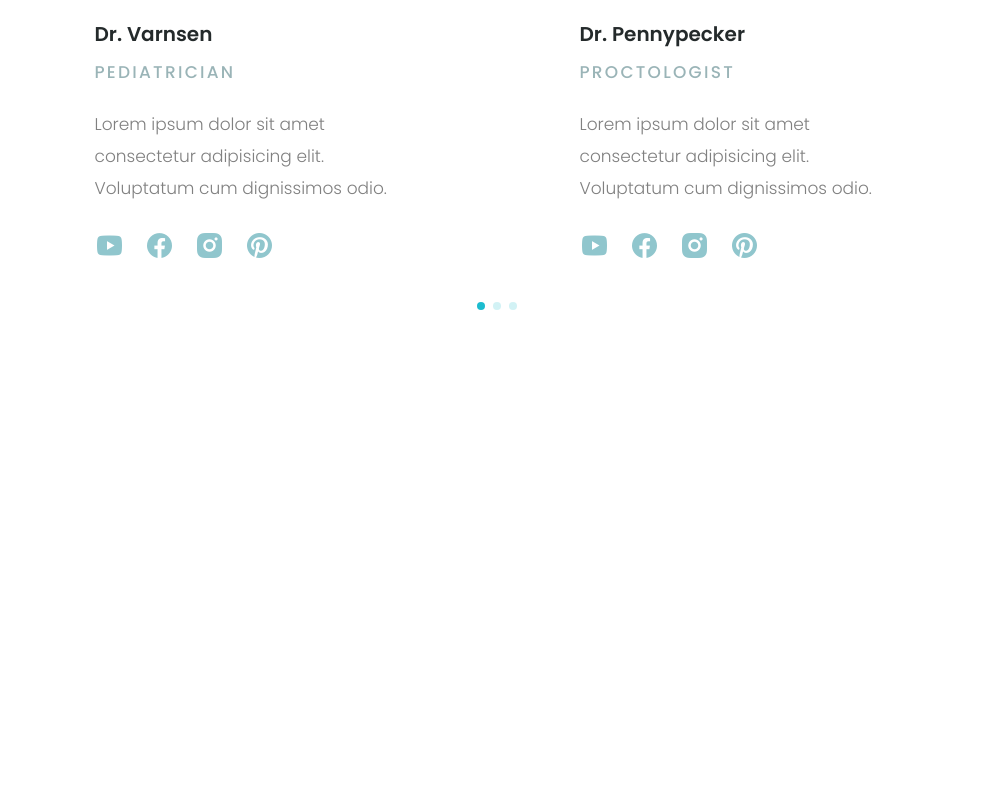
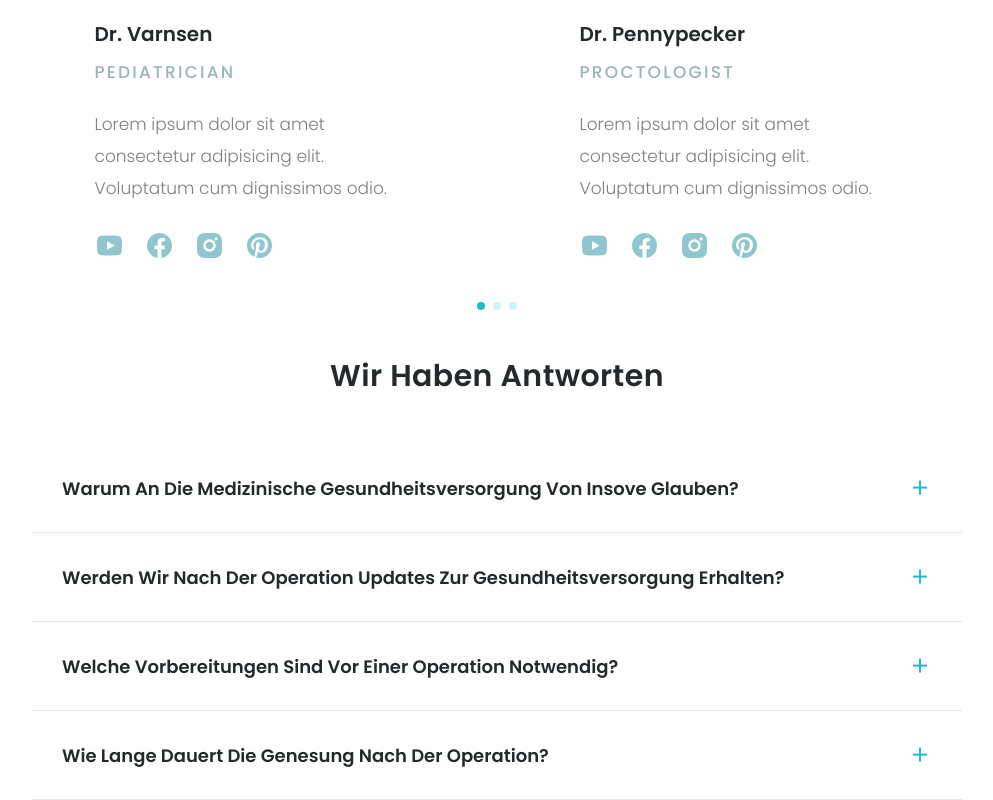
Before and after one commit to edantal/Theme-Insove--TailwindCSS, a website: page index.html in a window 1280 px wide. Shown: the part 4367-5167 px from the top of the page, without its empty margins (143-1136 px from the left). Before the commit the page ends 4725 px from the top, so only its background shows below. Drawn offline with nearby package versions, Linux system fonts and the light colour scheme.

Commit message:
Add faq section

```diff
--- a/index.html
+++ b/index.html
@@ -742,6 +742,109 @@
       </div>
     </section>
 
+    <!--~~~~~~~~~~~~~ FAQ ~~~~~~~~~~~~~-->
+    <section class="faq">
+      <div class="container mx-auto">
+        <h2 class="faq__title h2 text-center mb-[50px]">Wir haben Antworten</h2>
+
+        <div class="max-w-5xl mx-auto">
+          <!-- item 1 -->
+          <div
+            class="faq__item px-[30px] pt-7 pb-4 border-b cursor-pointer select-none"
+          >
+            <div class="flex items-center justify-between mb-[10px]">
+              <h4 class="text-[18px] xl:text-[22px] font-semibold capitalize">
+                Warum an die medizinische Gesundheitsversorgung von Insove
+                glauben?
+              </h4>
+              <div class="faq__btn text-accent">
+                <i class="ri-add-fill text-2xl"></i>
+              </div>
+            </div>
+
+            <div class="faq__answer h-0 overflow-hidden">
+              <p class="font-light">
+                Lorem ipsum dolor sit amet consectetur adipisicing elit. Vel rem
+                consectetur omnis minima maiores perferendis blanditiis? Ab
+                suscipit, necessitatibus eos repudiandae hic repellendus
+                voluptate soluta!
+              </p>
+            </div>
+          </div>
+
+          <!-- item 2 -->
+          <div
+            class="faq__item px-[30px] pt-7 pb-4 border-b cursor-pointer select-none"
+          >
+            <div class="flex items-center justify-between mb-[10px]">
+              <h4 class="text-[18px] xl:text-[22px] font-semibold capitalize">
+                Werden wir nach der Operation Updates zur Gesundheitsversorgung
+                erhalten?
+              </h4>
+              <div class="faq__btn text-accent">
+                <i class="ri-add-fill text-2xl"></i>
+              </div>
+            </div>
+
+            <div class="faq__answer h-0 overflow-hidden">
+              <p class="font-light">
+                Lorem ipsum dolor sit amet consectetur adipisicing elit. Vel rem
+                consectetur omnis minima maiores perferendis blanditiis? Ab
+                suscipit, necessitatibus eos repudiandae hic repellendus
+                voluptate soluta!
+              </p>
+            </div>
+          </div>
+
+          <!-- item 3 -->
+          <div
+            class="faq__item px-[30px] pt-7 pb-4 border-b cursor-pointer select-none"
+          >
+            <div class="flex items-center justify-between mb-[10px]">
+              <h4 class="text-[18px] xl:text-[22px] font-semibold capitalize">
+                Welche Vorbereitungen sind vor einer Operation notwendig?
+              </h4>
+              <div class="faq__btn text-accent">
+                <i class="ri-add-fill text-2xl"></i>
+              </div>
+            </div>
+
+            <div class="faq__answer h-0 overflow-hidden">
+              <p class="font-light">
+                Lorem ipsum dolor sit amet consectetur adipisicing elit. Vel rem
+                consectetur omnis minima maiores perferendis blanditiis? Ab
+                suscipit, necessitatibus eos repudiandae hic repellendus
+                voluptate soluta!
+              </p>
+            </div>
+          </div>
+
+          <!-- item 4 -->
+          <div
+            class="faq__item px-[30px] pt-7 pb-4 border-b cursor-pointer select-none"
+          >
+            <div class="flex items-center justify-between mb-[10px]">
+              <h4 class="text-[18px] xl:text-[22px] font-semibold capitalize">
+                Wie lange dauert die Genesung nach der Operation?
+              </h4>
+              <div class="faq__btn text-accent">
+                <i class="ri-add-fill text-2xl"></i>
+              </div>
+            </div>
+
+            <div class="faq__answer h-0 overflow-hidden">
+              <p class="font-light">
+                Lorem ipsum dolor sit amet consectetur adipisicing elit. Vel rem
+                consectetur omnis minima maiores perferendis blanditiis? Ab
+                suscipit, necessitatibus eos repudiandae hic repellendus
+                voluptate soluta!
+              </p>
+            </div>
+          </div>
+        </div>
+      </div>
+    </section>
+
     <script src="js/swiper-bundle.min.js"></script>
     <script src="js/scrollreveal.min.js"></script>
     <script src="js/main.js"></script>
```
Also changed, not shown: dist/output.css.
